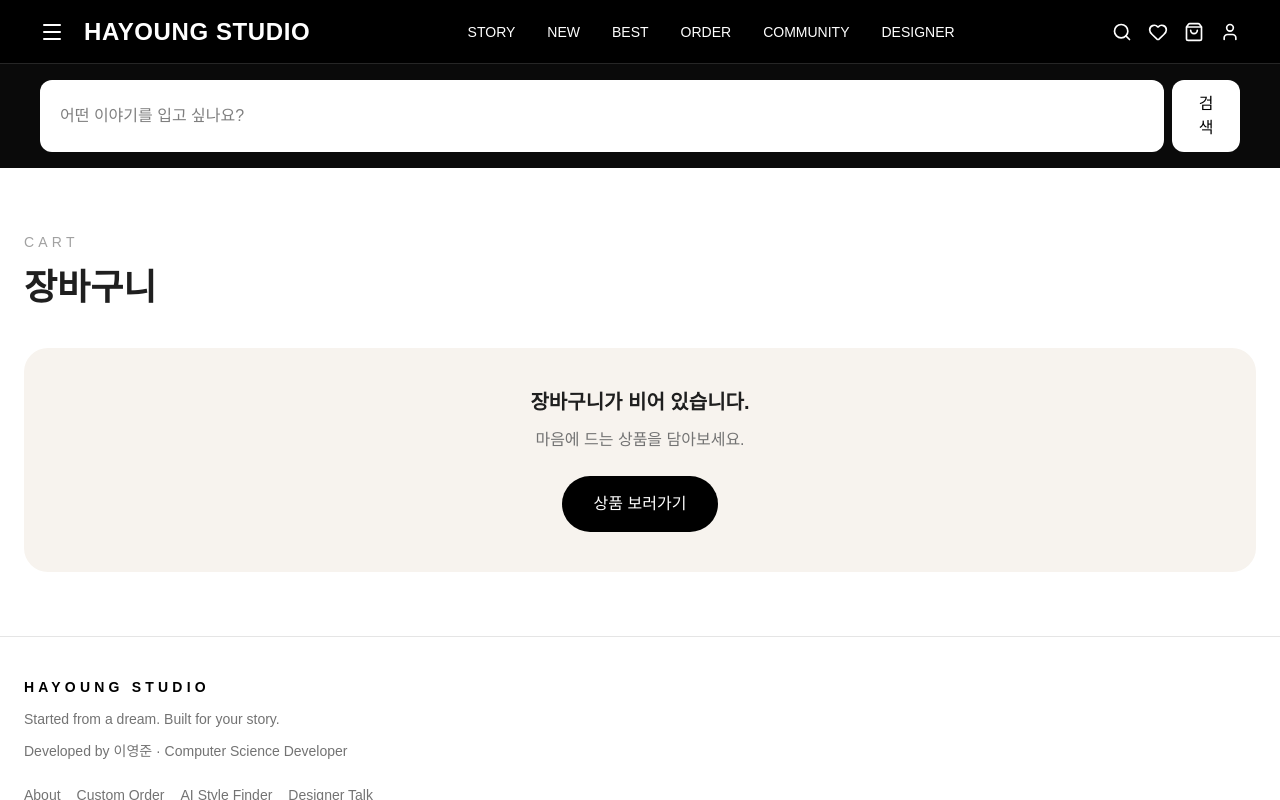
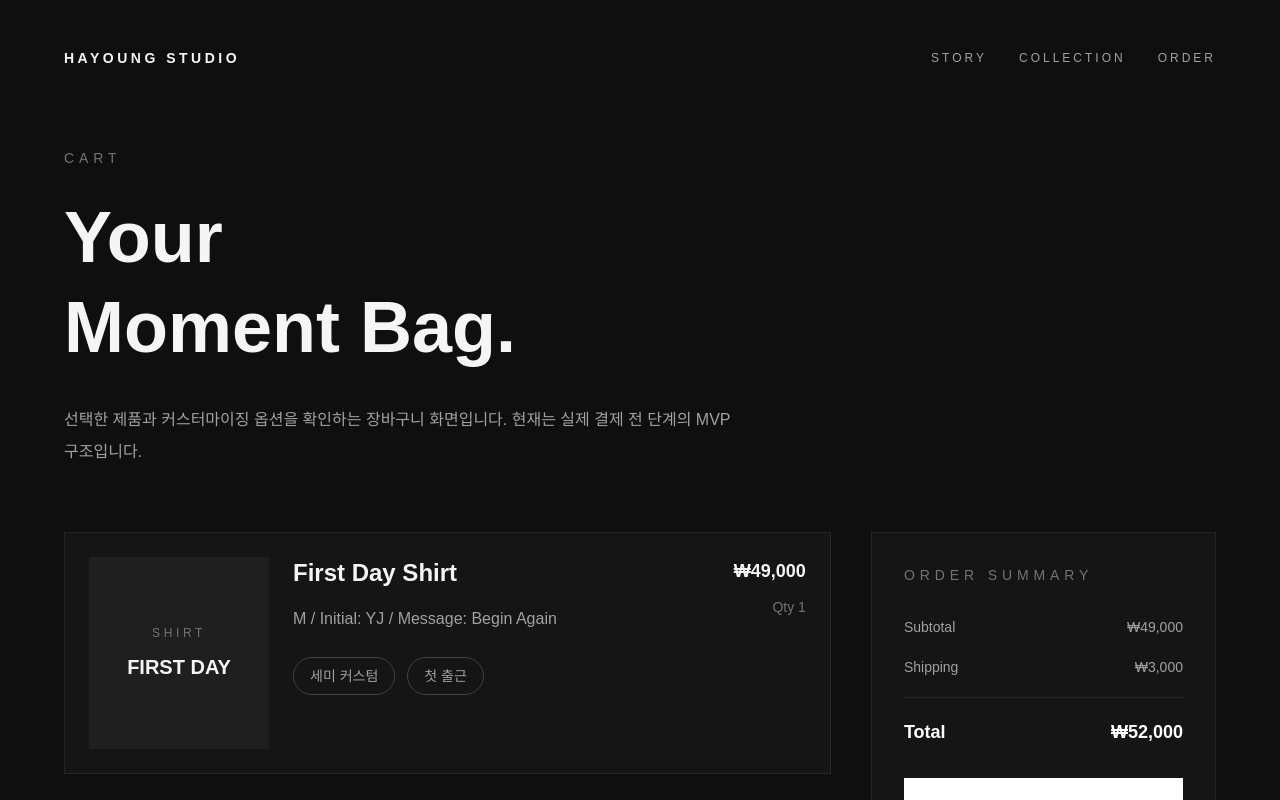
Before and after one commit to gxmzung/hay-story, a Next.js app: page /cart in a window 1280 px wide. Shown: the top 800 px of the page. Built offline with nearby package versions, Linux system fonts and the light colour scheme.

Commit message:
feat: add cart page

```diff
--- a/app/cart/page.tsx
+++ b/app/cart/page.tsx
@@ -1,13 +1,141 @@
-import Header from "../../src/components/Header";
-import Footer from "../../src/components/Footer";
-import CartClient from "../../src/components/CartClient";
+import Link from "next/link";
+
+const cartItems = [
+  {
+    name: "First Day Shirt",
+    option: "M / Initial: YJ / Message: Begin Again",
+    price: 49000,
+    quantity: 1,
+  },
+];
 
 export default function CartPage() {
+  const subtotal = cartItems.reduce(
+    (sum, item) => sum + item.price * item.quantity,
+    0
+  );
+
+  const shipping = 3000;
+  const total = subtotal + shipping;
+
   return (
-    <main className="min-h-screen bg-white text-[#1f1f1f]">
-      <Header />
-      <CartClient />
-      <Footer />
+    <main className="min-h-screen bg-[#0f0f0f] px-8 py-12 text-[#f5f5f5]">
+      <section className="mx-auto max-w-6xl">
+        <div className="flex items-center justify-between">
+          <Link href="/" className="text-sm font-semibold tracking-[0.25em]">
+            HAYOUNG STUDIO
+          </Link>
+
+          <div className="flex gap-8 text-xs tracking-[0.25em] text-neutral-400">
+            <Link href="/story" className="hover:text-white">
+              STORY
+            </Link>
+            <Link href="/collection" className="hover:text-white">
+              COLLECTION
+            </Link>
+            <Link href="/order" className="hover:text-white">
+              ORDER
+            </Link>
+          </div>
+        </div>
+
+        <div className="mt-20">
+          <p className="text-sm tracking-[0.35em] text-neutral-500">CART</p>
+
+          <h1 className="mt-6 text-5xl font-semibold leading-tight md:text-7xl">
+            Your
+            <br />
+            Moment Bag.
+          </h1>
+
+          <p className="mt-8 max-w-2xl leading-8 text-neutral-400">
+            선택한 제품과 커스터마이징 옵션을 확인하는 장바구니 화면입니다.
+            현재는 실제 결제 전 단계의 MVP 구조입니다.
+          </p>
+        </div>
+
+        <div className="mt-16 grid gap-10 md:grid-cols-[1fr_0.45fr]">
+          <div className="space-y-6">
+            {cartItems.map((item) => (
+              <div
+                key={item.name}
+                className="grid gap-6 border border-neutral-800 bg-[#151515] p-6 md:grid-cols-[180px_1fr_auto]"
+              >
+                <div className="flex h-48 items-center justify-center bg-[#1f1f1f] text-center">
+                  <div>
+                    <p className="text-xs tracking-[0.3em] text-neutral-500">
+                      SHIRT
+                    </p>
+                    <p className="mt-3 text-xl font-semibold">FIRST DAY</p>
+                  </div>
+                </div>
+
+                <div>
+                  <h2 className="text-2xl font-semibold">{item.name}</h2>
+                  <p className="mt-4 leading-7 text-neutral-400">
+                    {item.option}
+                  </p>
+
+                  <div className="mt-6 flex gap-3">
+                    <span className="rounded-full border border-neutral-700 px-4 py-2 text-sm text-neutral-400">
+                      세미 커스텀
+                    </span>
+                    <span className="rounded-full border border-neutral-700 px-4 py-2 text-sm text-neutral-400">
+                      첫 출근
+                    </span>
+                  </div>
+                </div>
+
+                <div className="text-right">
+                  <p className="text-lg font-semibold">
+                    ₩{item.price.toLocaleString()}
+                  </p>
+                  <p className="mt-3 text-sm text-neutral-500">
+                    Qty {item.quantity}
+                  </p>
+                </div>
+              </div>
+            ))}
+          </div>
+
+          <aside className="h-fit border border-neutral-800 bg-[#151515] p-8">
+            <p className="text-sm tracking-[0.35em] text-neutral-500">
+              ORDER SUMMARY
+            </p>
+
+            <div className="mt-8 space-y-5 text-sm text-neutral-400">
+              <div className="flex justify-between">
+                <span>Subtotal</span>
+                <span>₩{subtotal.toLocaleString()}</span>
+              </div>
+
+              <div className="flex justify-between">
+                <span>Shipping</span>
+                <span>₩{shipping.toLocaleString()}</span>
+              </div>
+
+              <div className="border-t border-neutral-800 pt-5">
+                <div className="flex justify-between text-lg font-semibold text-white">
+                  <span>Total</span>
+                  <span>₩{total.toLocaleString()}</span>
+                </div>
+              </div>
+            </div>
+
+            <button
+              type="button"
+              className="mt-8 w-full bg-white px-8 py-5 text-sm font-semibold tracking-[0.25em] text-black transition hover:bg-neutral-300"
+            >
+              CHECKOUT
+            </button>
+
+            <p className="mt-6 leading-7 text-neutral-500">
+              실제 결제 기능은 추후 구현 예정입니다. 현재 단계에서는 주문 흐름과
+              커스터마이징 경험을 검증합니다.
+            </p>
+          </aside>
+        </div>
+      </section>
     </main>
   );
 }
```
